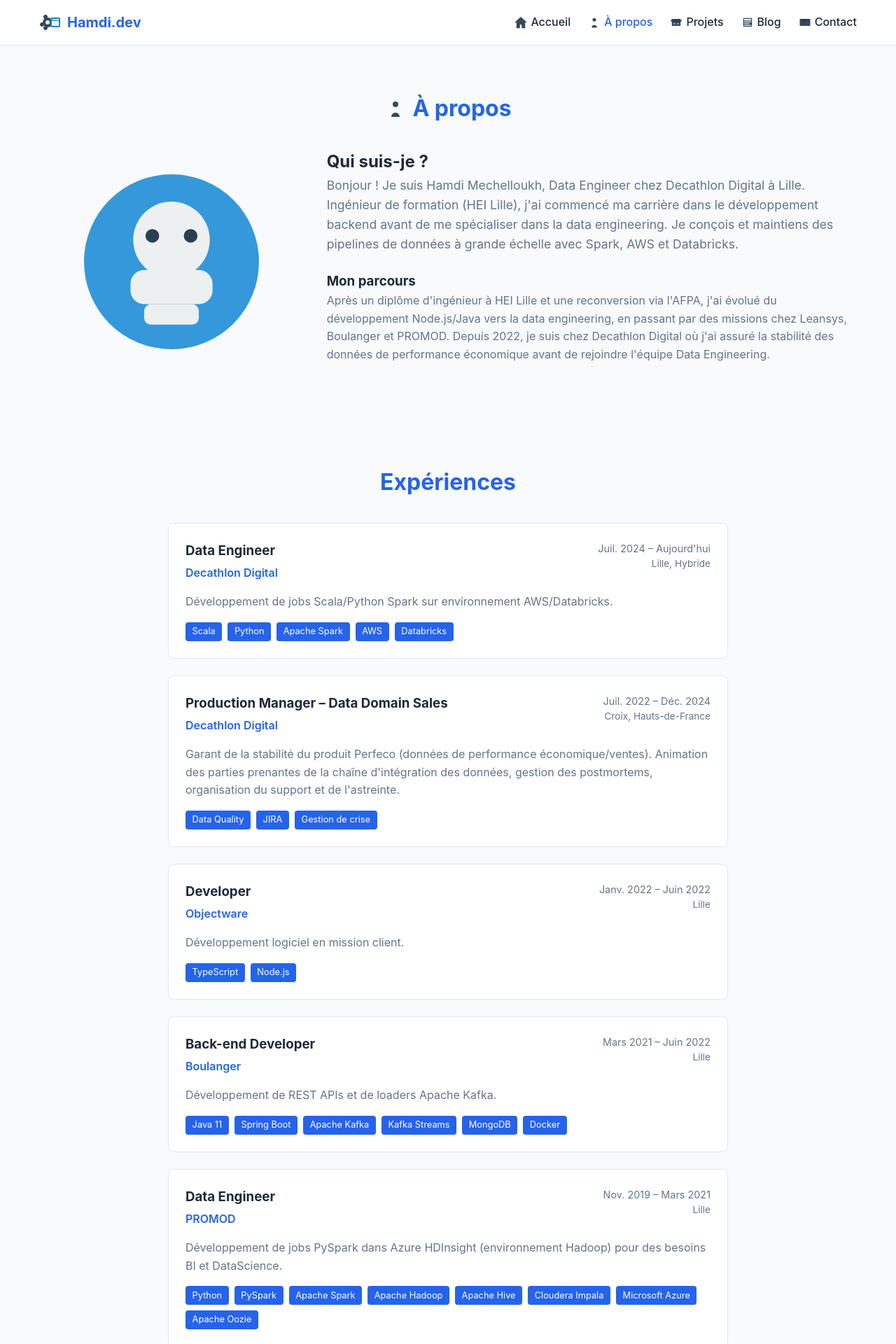
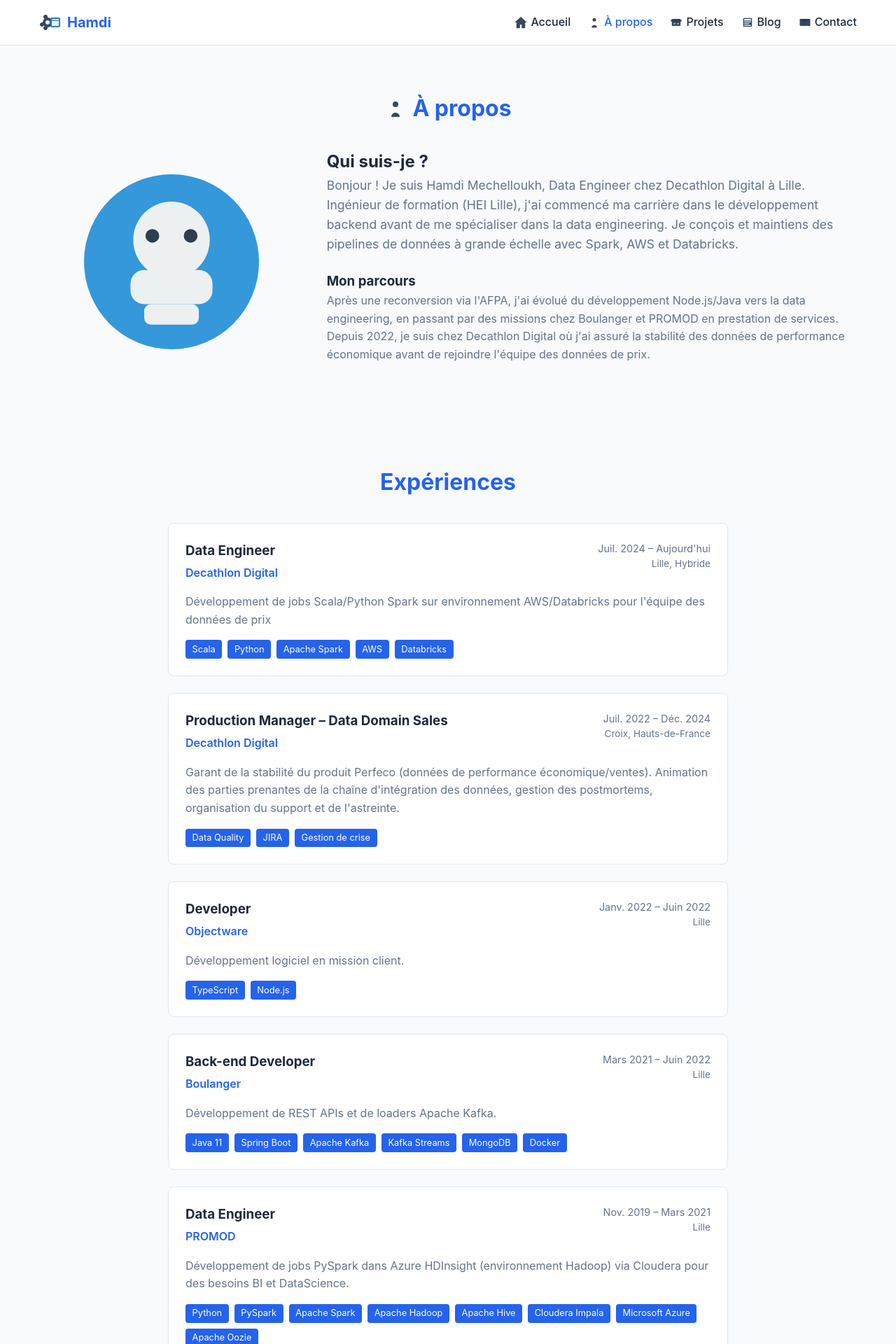
Before and after one commit to HamdiMechelloukh/blog-hamdi-mechelloukh, a React (Vite) app: page /about in a window 1280 px wide. Shown: the top 1920 px of the page at 70% size. Built offline with nearby package versions, Linux system fonts and the light colour scheme.

Commit message:
feat(blog) change some typos

```diff
--- a/src/components/Navbar.tsx
+++ b/src/components/Navbar.tsx
@@ -7,7 +7,7 @@
       <div className="container navbar-content">
         <NavLink to="/" className="nav-logo">
           <img src={assetPaths.fullstack} alt="Logo" style={{ width: '32px', height: '32px' }} />
-          Hamdi.dev
+          Hamdi
         </NavLink>
         <div className="nav-links">
           <NavLink
--- a/src/data.ts
+++ b/src/data.ts
@@ -55,7 +55,7 @@
     role: "Data Engineer",
     period: "Juil. 2024 – Aujourd'hui",
     location: "Lille, Hybride",
-    description: "Développement de jobs Scala/Python Spark sur environnement AWS/Databricks.",
+    description: "Développement de jobs Scala/Python Spark sur environnement AWS/Databricks pour l'équipe des données de prix",
     technologies: ["Scala", "Python", "Apache Spark", "AWS", "Databricks"]
   },
   {
@@ -91,7 +91,7 @@
     role: "Data Engineer",
     period: "Nov. 2019 – Mars 2021",
     location: "Lille",
-    description: "Développement de jobs PySpark dans Azure HDInsight (environnement Hadoop) pour des besoins BI et DataScience.",
+    description: "Développement de jobs PySpark dans Azure HDInsight (environnement Hadoop) via Cloudera pour des besoins BI et DataScience.",
     technologies: ["Python", "PySpark", "Apache Spark", "Apache Hadoop", "Apache Hive", "Cloudera Impala", "Microsoft Azure", "Apache Oozie"]
   },
   {
--- a/src/pages/About.tsx
+++ b/src/pages/About.tsx
@@ -26,11 +26,11 @@
             </p>
             <h3>Mon parcours</h3>
             <p className="card-text">
-              Après un diplôme d'ingénieur à HEI Lille et une reconversion via l'AFPA,
+              Après une reconversion via l'AFPA,
               j'ai évolué du développement Node.js/Java vers la data engineering, en passant
-              par des missions chez Leansys, Boulanger et PROMOD. Depuis 2022, je suis chez
+              par des missions chez Boulanger et PROMOD en prestation de services. Depuis 2022, je suis chez
               Decathlon Digital où j'ai assuré la stabilité des données de performance économique
-              avant de rejoindre l'équipe Data Engineering.
+              avant de rejoindre l'équipe des données de prix.
             </p>
           </div>
         </div>
```
